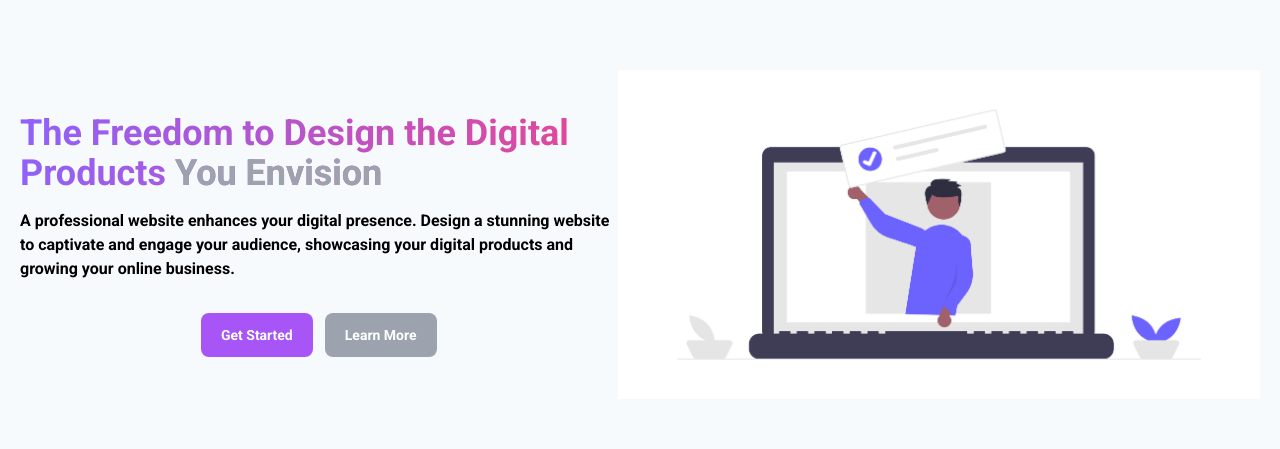
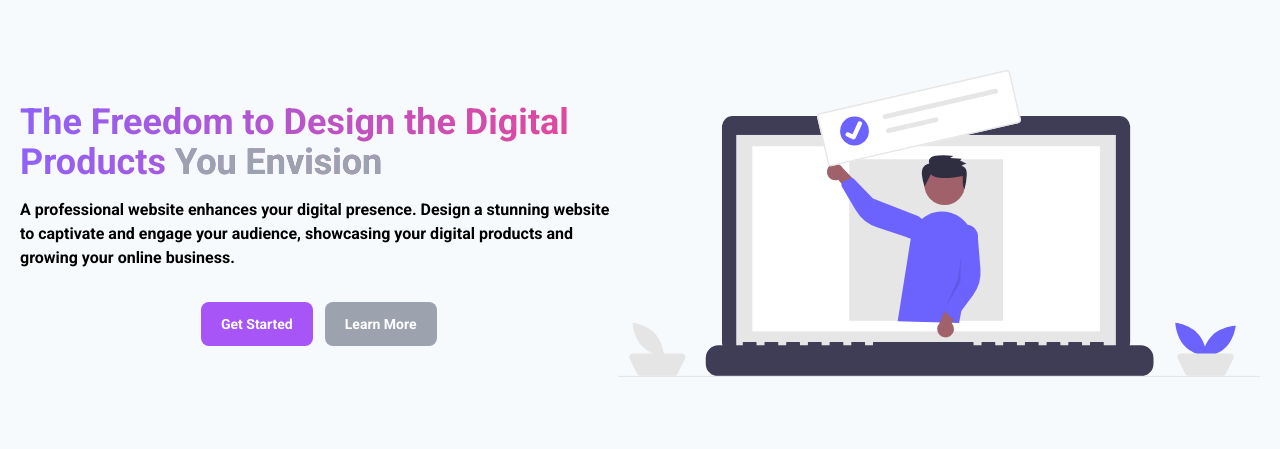
Before and after one commit to Nassergmr/EcoBanner-Frontend, a Next.js app: page / in a window 1280 px wide. Shown: the part 130-579 px from the top of the page. Built offline with nearby package versions, Linux system fonts and the light colour scheme; no server answers.

Commit message:
Change Img

```diff
--- a/app/_Components/Body/Hero/hero.jsx
+++ b/app/_Components/Body/Hero/hero.jsx
@@ -47,7 +47,7 @@ export default function Hero() {
 
         <div id="undraw_container" className="sm:ml-auto mx-auto">
           <Image
-            src="/Images/undraw_online_ad_re_ol62.png"
+            src="/Images/undraw_online_ad_re_ol62.svg"
             className="md:min-w-[500px] "
             width={800}
             height={800}
```
Also changed, not shown: public/Images/undraw_online_ad_re_ol62.svg (added).
